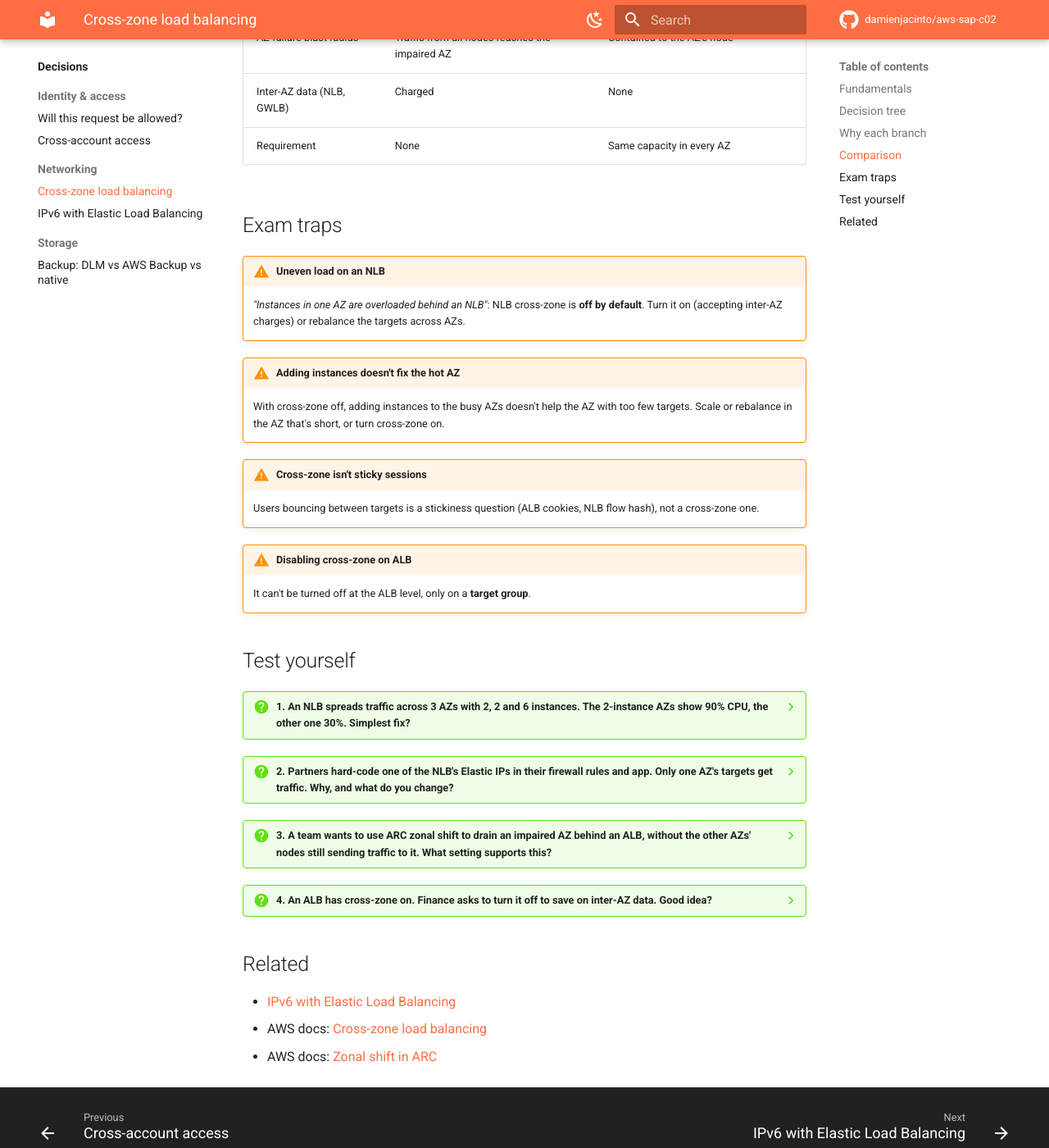
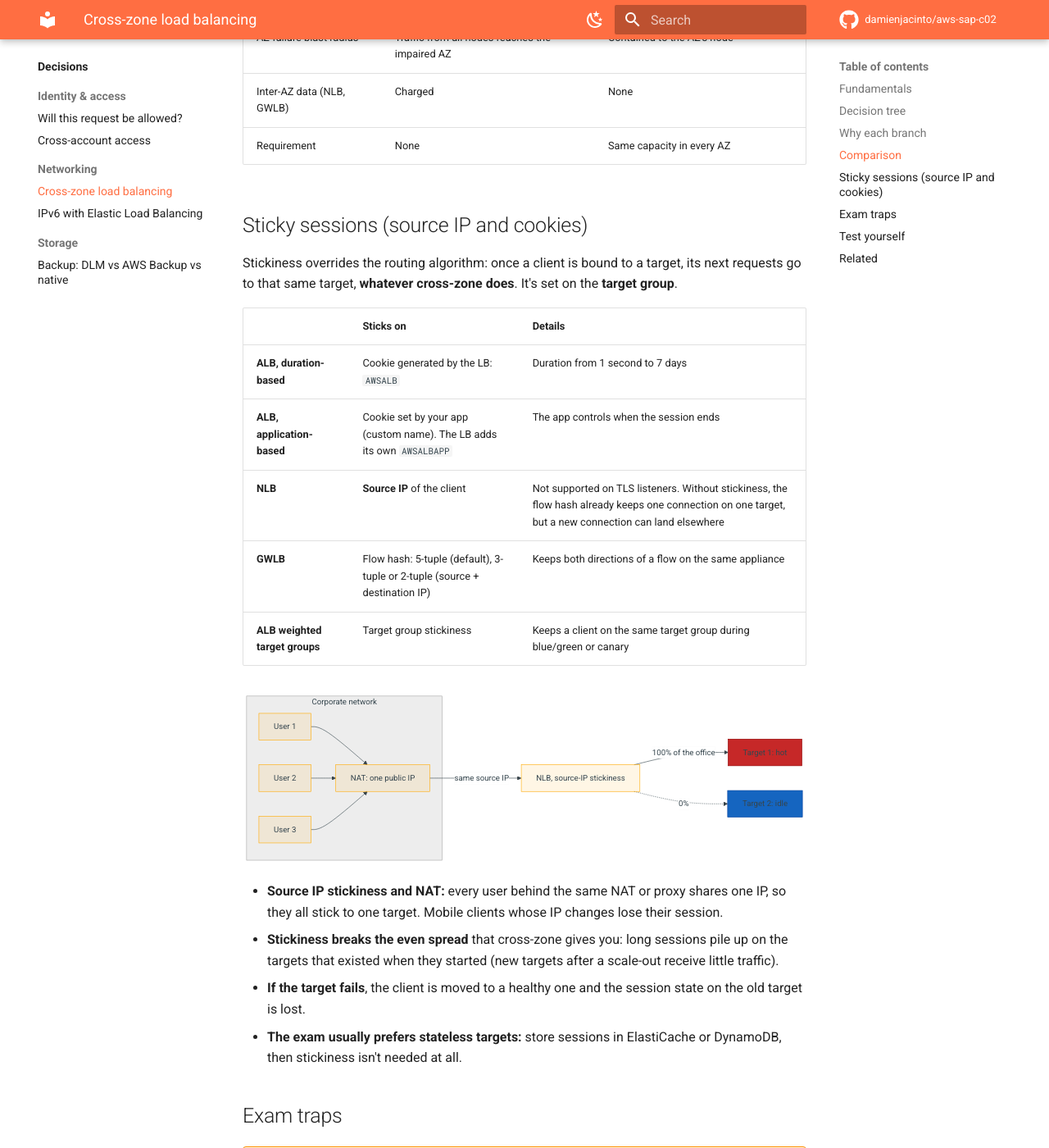
Before and after one commit to damienjacinto/aws-sap-c02, an MkDocs documentation site: the page built from docs/decisions/networking/elb-cross-zone.md, in a window 1280 px wide and 1400 px high, scrolled down 3174 px. Shown: the whole window at 82% size. Built offline with MkDocs 1.6.1 and Material for MkDocs 9.7.7, drawn with Linux system fonts in a browser that asks for light colours; comment, search, counter and statistics services are not loaded; some of the changed text lies outside the part shown.

Commit message:
docs(networking): add sticky sessions section to cross-zone page
Co-Authored-By: Claude Opus 5.5 <noreply@anthropic.com>

````diff
--- a/docs/decisions/networking/elb-cross-zone.md
+++ b/docs/decisions/networking/elb-cross-zone.md
@@ -114,6 +114,37 @@ flowchart TD
 | Inter-AZ data (NLB, GWLB) | Charged | None |
 | Requirement | None | Same capacity in every AZ |
 
+## Sticky sessions (source IP and cookies)
+
+Stickiness overrides the routing algorithm: once a client is bound to a target, its next requests go to that same target, **whatever cross-zone does**. It's set on the **target group**.
+
+| | Sticks on | Details |
+|---|---|---|
+| **ALB, duration-based** | Cookie generated by the LB: `AWSALB` | Duration from 1 second to 7 days |
+| **ALB, application-based** | Cookie set by your app (custom name). The LB adds its own `AWSALBAPP` | The app controls when the session ends |
+| **NLB** | **Source IP** of the client | Not supported on TLS listeners. Without stickiness, the flow hash already keeps one connection on one target, but a new connection can land elsewhere |
+| **GWLB** | Flow hash: 5-tuple (default), 3-tuple or 2-tuple (source + destination IP) | Keeps both directions of a flow on the same appliance |
+| **ALB weighted target groups** | Target group stickiness | Keeps a client on the same target group during blue/green or canary |
+
+```mermaid
+flowchart LR
+    subgraph Office [Corporate network]
+        U1[User 1] & U2[User 2] & U3[User 3] --> NAT[NAT: one public IP]
+    end
+    NAT -- "same source IP" --> NLB[NLB, source-IP stickiness]
+    NLB -- "100% of the office" --> T1[Target 1: hot]
+    NLB -. "0%" .-> T2[Target 2: idle]
+    classDef hot fill:#c62828,stroke:#8e0000,color:#fff
+    classDef cold fill:#1565c0,stroke:#0d47a1,color:#fff
+    class T1 hot
+    class T2 cold
+```
+
+- **Source IP stickiness and NAT:** every user behind the same NAT or proxy shares one IP, so they all stick to one target. Mobile clients whose IP changes lose their session.
+- **Stickiness breaks the even spread** that cross-zone gives you: long sessions pile up on the targets that existed when they started (new targets after a scale-out receive little traffic).
+- **If the target fails**, the client is moved to a healthy one and the session state on the old target is lost.
+- **The exam usually prefers stateless targets:** store sessions in ElastiCache or DynamoDB, then stickiness isn't needed at all.
+
 ## Exam traps
 
 !!! warning "Uneven load on an NLB"
@@ -123,7 +154,13 @@ flowchart TD
     With cross-zone off, adding instances to the busy AZs doesn't help the AZ with too few targets. Scale or rebalance in the AZ that's short, or turn cross-zone on.
 
 !!! warning "Cross-zone isn't sticky sessions"
-    Users bouncing between targets is a stickiness question (ALB cookies, NLB flow hash), not a cross-zone one.
+    Users bouncing between targets is a [stickiness](#sticky-sessions-source-ip-and-cookies) question (ALB cookies, NLB source IP), not a cross-zone one.
+
+!!! warning "Source IP stickiness behind a NAT"
+    *"All traffic from the corporate office lands on one instance"* behind an NLB with stickiness: every user shares the NAT's IP. Turn stickiness off and make the app stateless, or use an ALB with cookie stickiness.
+
+!!! warning "Stickiness to keep a shopping cart"
+    It works, but a failed or scaled-in target loses the cart. *"Highly available"* or *"no session loss"* points to **sessions in ElastiCache or DynamoDB**.
 
 !!! warning "Disabling cross-zone on ALB"
     It can't be turned off at the ALB level, only on a **target group**.
@@ -142,6 +179,12 @@ flowchart TD
 ??? question "4. An ALB has cross-zone on. Finance asks to turn it off to save on inter-AZ data. Good idea?"
     No: on ALB, cross-zone traffic is **not charged**. Turning it off saves nothing and risks uneven load.
 
+??? question "5. A legacy app behind an ALB keeps the user's login in memory. Users get logged out randomly. Quickest fix, and the better long-term fix?"
+    Quickest: **duration-based stickiness** on the target group (`AWSALB` cookie). Long term: move sessions to **ElastiCache or DynamoDB** so any target can serve any user.
+
+??? question "6. A TCP service behind an NLB has source IP stickiness on. After a scale-out, the new instances stay almost idle. Why?"
+    Existing clients stay stuck to the old targets. Only new client IPs reach the new instances. Shorten or remove stickiness, or make the service stateless.
+
 ## Related
 
 - [IPv6 with Elastic Load Balancing](elb-ipv6.md)
````
